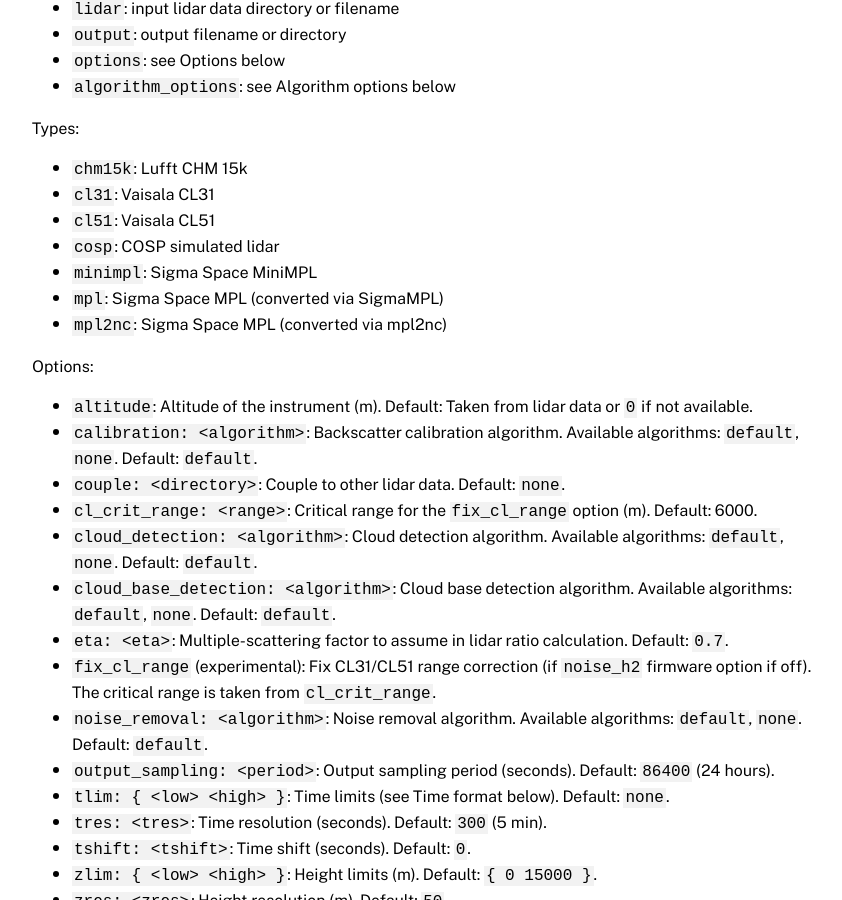
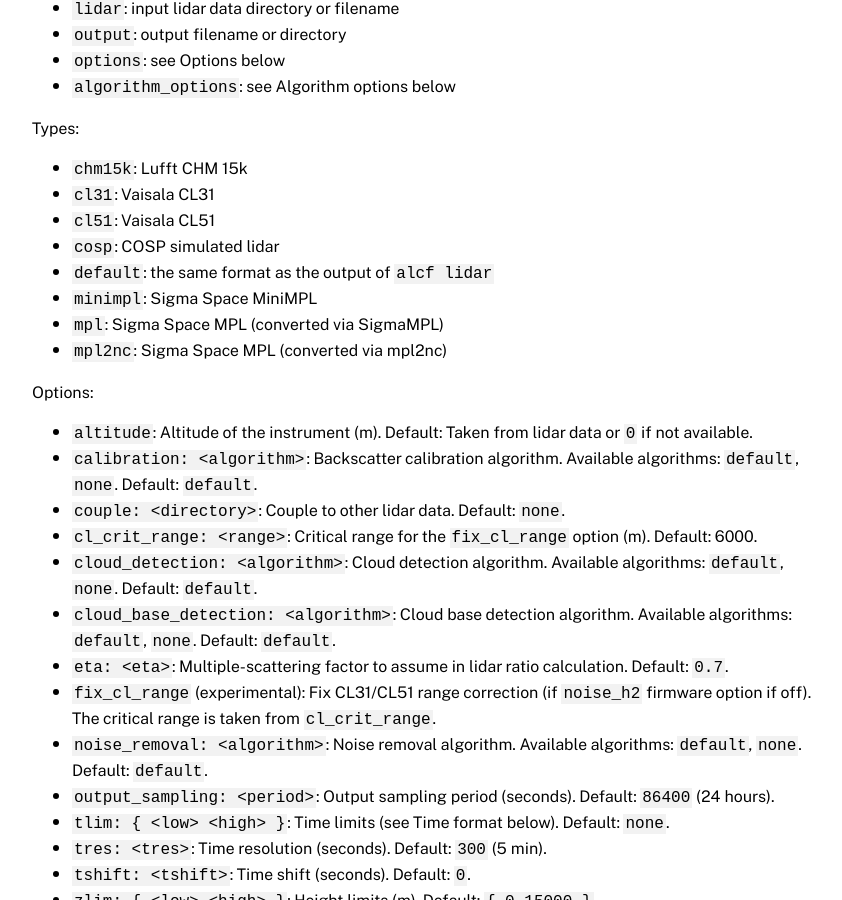
Before and after one commit to alcf-lidar/alcf-lidar.github.io, a Jekyll site: the page built from documentation/cli/cmd_lidar.md, in a window 1280 px wide and 900 px high, scrolled down 762 px. Shown: the whole window, without its empty margins (208-1050 px from the left). Built offline with Jekyll 4.4.1, drawn with Linux system fonts in a browser that asks for light colours.

Commit message:
Update alcf lidar documentation

```diff
--- a/_includes/cmd_lidar.md
+++ b/_includes/cmd_lidar.md
@@ -26,6 +26,7 @@ Types:
 - `cl31`: Vaisala CL31
 - `cl51`: Vaisala CL51
 - `cosp`: COSP simulated lidar
+- `default`: the same format as the output of `alcf lidar`
 - `minimpl`: Sigma Space MiniMPL
 - `mpl`: Sigma Space MPL (converted via SigmaMPL)
 - `mpl2nc`: Sigma Space MPL (converted via mpl2nc)
```
